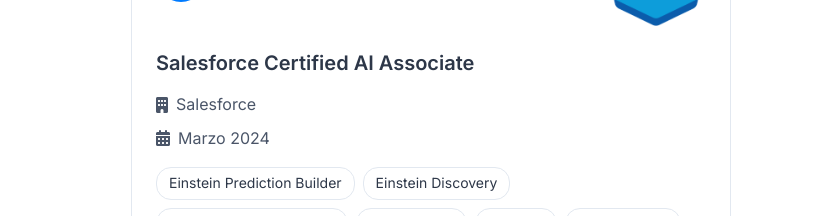
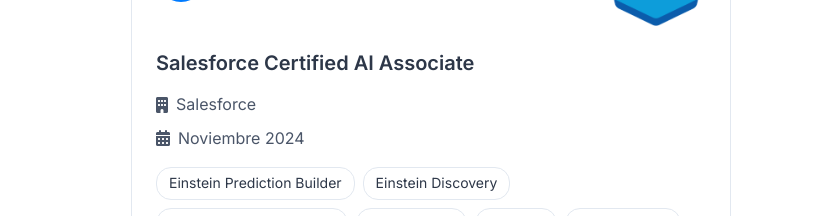
Before and after one commit to ilopmuo/Portfolio2, a React (Create React App) app: page / in a window 1280 px wide. Shown: the part 3860-4076 px from the top of the page, without its empty margins (209-1039 px from the left). Built offline with nearby package versions, Linux system fonts and the light colour scheme.

Commit message:
Update Certifications.js

```diff
--- a/src/components/Certifications.js
+++ b/src/components/Certifications.js
@@ -13,7 +13,7 @@
                 {
                     title: "Salesforce Certified AI Associate",
                     issuer: "Salesforce",
-                    date: "Marzo 2024",
+                    date: "Noviembre 2024",
                     icon: "fas fa-robot",
                     badge: "/2023-07_Badge_SF-Certified_AI-Associate_High-Res.webp",
                     diploma: "/AiAssociateDiplo.png",
@@ -36,7 +36,7 @@
                 {
                     title: "Salesforce Certified AI Associate",
                     issuer: "Salesforce",
-                    date: "March 2024",
+                    date: "November 2024",
                     icon: "fas fa-robot",
                     badge: "/2023-07_Badge_SF-Certified_AI-Associate_High-Res.webp",
                     diploma: "/AiAssociateDiplo.png",
```
